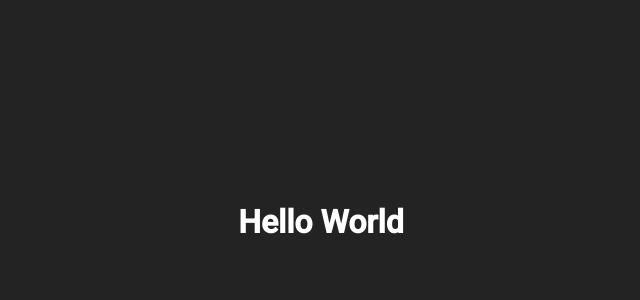
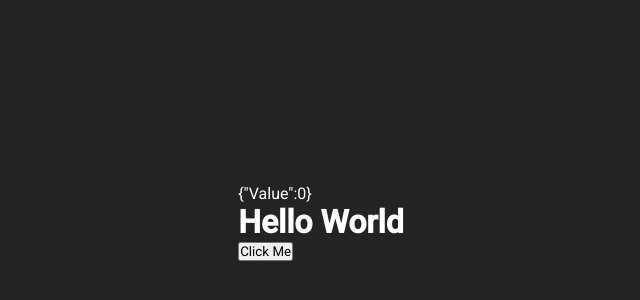
Before and after one commit to Manuel-Nunes/groceryBoys, a React (Create React App) app: page / in a window 1280 px wide. Shown: the part 178-478 px from the top of the page, without its empty margins (319-959 px from the left). Built offline with nearby package versions, Linux system fonts and the light colour scheme.

Commit message:
Add Context share theory;

```diff
--- a/package.json
+++ b/package.json
@@ -19,7 +19,8 @@
   },
   "eslintConfig": {
     "extends": [
-      "react-app"
+      "react-app",
+      ".eslintrc"
     ]
   },
   "browserslist": {
--- /dev/null
+++ b/src/components/ContextHandler.tsx
@@ -0,0 +1,25 @@
+import React, { useState } from 'react';
+
+const tempLook = {
+  context: {
+    Value:0
+  },
+  setContext: (value:any)=>{ console.log(value);}
+};
+
+export const GLContext = React.createContext(tempLook);
+
+interface PropTypes {
+  children?: JSX.Element | JSX.Element[]
+}
+
+export const ContextHandler: React.FC<PropTypes> = ({children}) =>{
+
+  const [context,setContext] = useState({Value:0});
+
+  return (
+    <GLContext.Provider value={{context, setContext}}>
+      {children}
+    </GLContext.Provider>
+  );
+};
--- a/src/components/MyComponent.jsx
+++ /dev/null
@@ -1,9 +0,0 @@
-const MyComponent = () => {
-  return (
-    <div>
-      <h1> Hello World</h1>
-    </div>
-  );
-}
-
-export default MyComponent
--- /dev/null
+++ b/src/components/MyComponent.tsx
@@ -0,0 +1,9 @@
+const MyComponent:React.FC = () => {
+  return (
+    <div>
+      <h1> Hello World</h1>
+    </div>
+  );
+};
+
+export default MyComponent;
--- /dev/null
+++ b/src/components/OnclickChange.tsx
@@ -0,0 +1,18 @@
+
+import { useContext } from 'react';
+import { GLContext } from './ContextHandler';
+
+export const OnclickChange = () => {
+  const {setContext} = useContext(GLContext);
+
+  return (
+    <>
+      <button onClick={()=>{
+        setContext({Value: 9});
+      }}>
+
+        Click Me
+      </button>
+    </>
+  );
+};
--- a/src/index.tsx
+++ b/src/index.tsx
@@ -7,7 +7,8 @@ import App from './screens/App';
 import {
   createBrowserRouter,
   RouterProvider,
-} from "react-router-dom";
+} from 'react-router-dom';
+import { ContextHandler } from './components/ContextHandler';
 
 const root = ReactDOM.createRoot(
   document.getElementById('root') as HTMLElement
@@ -15,14 +16,16 @@ const root = ReactDOM.createRoot(
 
 const router = createBrowserRouter([
   {
-    path: "/",
+    path: '/',
     element: <App />,
   },
 ]);
 
 root.render(
   <React.StrictMode>
-    <RouterProvider router={router} />
+    <ContextHandler>
+      <RouterProvider router={ router } />
 
+    </ContextHandler>
   </React.StrictMode>
 );
--- a/src/screens/App.tsx
+++ b/src/screens/App.tsx
@@ -2,10 +2,33 @@ import './App.css';
 
 import MyComponent from '../components/MyComponent';
 
+import { ReactElement, useContext } from 'react';
+import { OnclickChange } from '../components/OnclickChange';
+import {GLContext } from '../components/ContextHandler';
+
 function App() {
+  const {context} = useContext(GLContext);
+
+  const genComps = ()=> {
+    const comps: ReactElement[] = [];
+    if (context?.Value){
+
+      for (let i = 0; i < context.Value; i++ ){
+        comps.push(
+          <p key={i}> Hello wolrd</p>
+        );
+      }
+    }
+    return comps;
+  };
   return (
     <>
+      <p>{JSON.stringify(context)}</p>
       <MyComponent/>
+      <OnclickChange></OnclickChange>
+      {
+        genComps()
+      }
     </>
   );
 }
```
Also changed, not shown: 2 other files (tests, documents, lock files or other folders).
